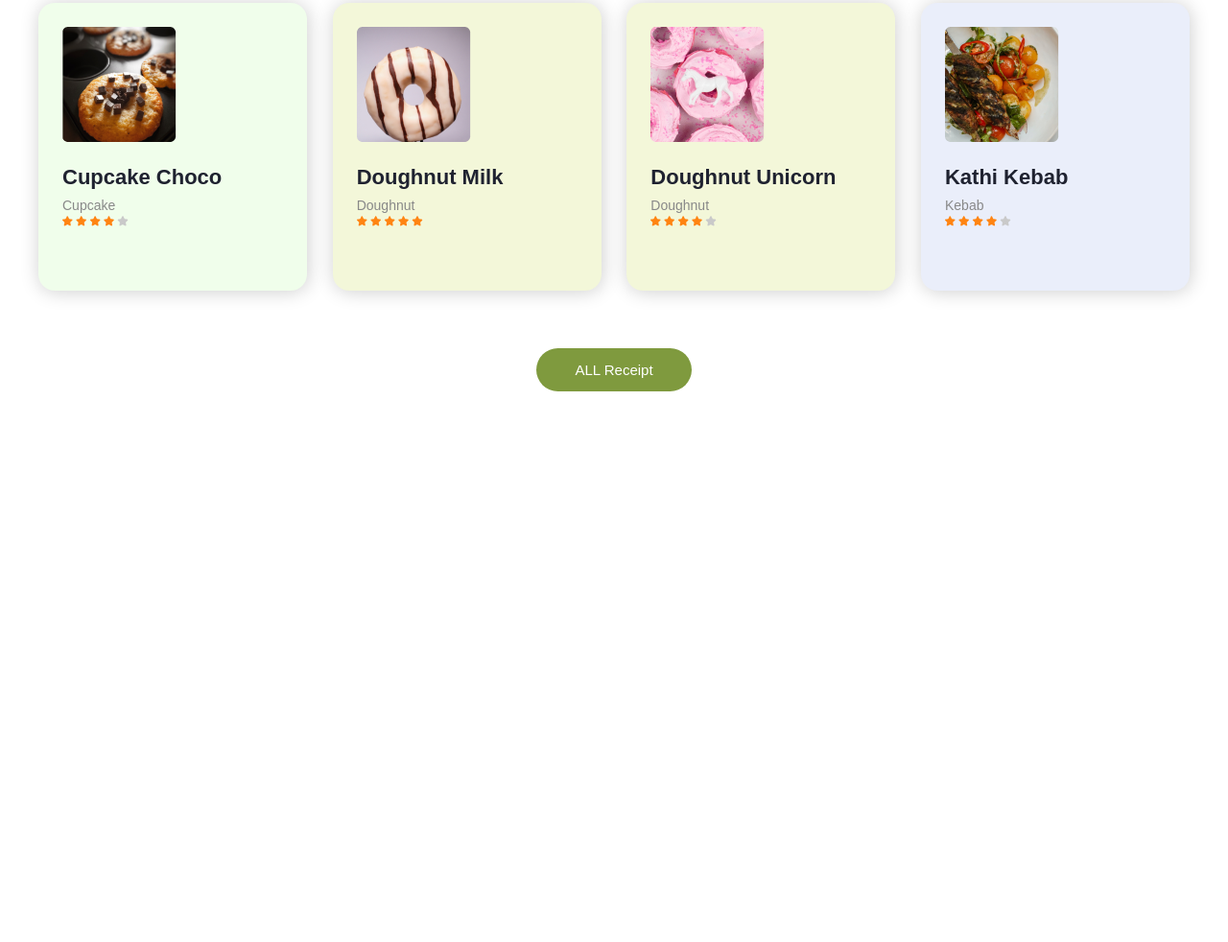
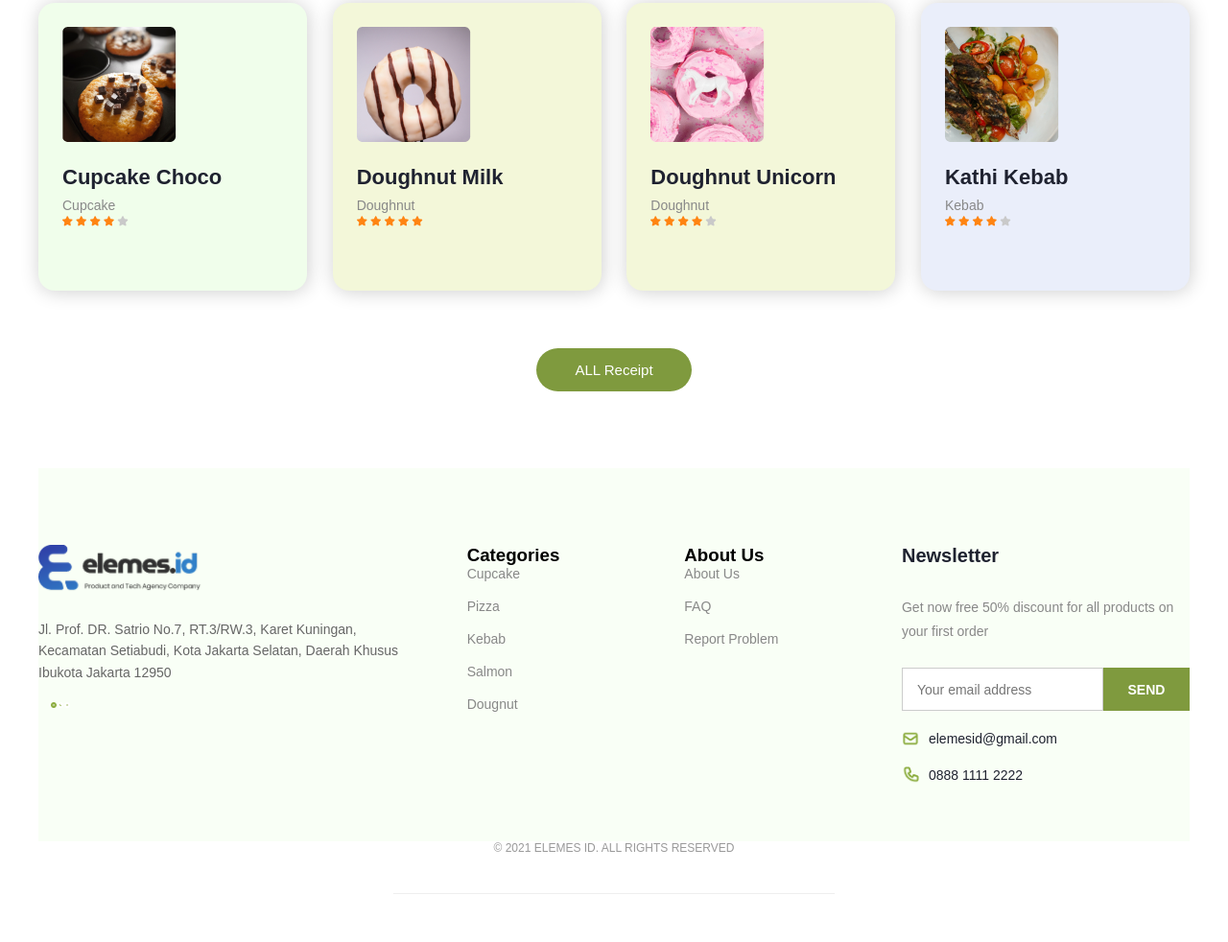
Before and after one commit to a96282496-max/home-work6, a plain HTML site: page index.html in a window 1280 px wide. Shown: the part 1935-2917 px from the top of the page at 96% size. Before the commit the page ends 2423 px from the top, so only its background shows below. Drawn offline with Linux system fonts and the light colour scheme.

Commit message:
section5

```diff
--- a/index.html
+++ b/index.html
@@ -148,5 +148,68 @@
 
     <div class="btn5">ALL Receipt</div>
 </div>
+<!-- con6 -->
+ <div class="con6">
+    <div class="box6">
+        <img src="./image 55.png" alt="" class="logo6">
+        <p>Jl. Prof. DR. Satrio No.7, RT.3/RW.3, Karet Kuningan, Kecamatan Setiabudi, Kota Jakarta Selatan, Daerah Khusus Ibukota Jakarta 12950</p>
+        <div class="icons5">
+            <div class="icon6 green5"><img src="./Frame 442.png" alt=""></div>
+
+        </div>
+    </div>
+
+    <div class="list6">
+        <h3>Categories</h3>
+        <p>Cupcake</p>
+        <p>Pizza</p>
+        <p>Kebab</p>
+        <p>Salmon</p>
+        <p>Dougnut</p>
+    </div>
+
+    <div class="list6">
+        <h3>About Us</h3>
+        <p>About Us</p>
+        <p>FAQ</p>
+        <p>Report Problem</p>
+    </div>
+
+    <div class="news6">
+        <h3>Newsletter</h3>
+        <p>Get now free 50% discount for all products on your first order</p>
+        <div class="form6">
+            <input type="text" placeholder="Your email address">
+            <button>SEND</button>
+        </div>
+        <div class="contact6">
+            <img src="./mail.png" alt="">
+            <span>elemesid@gmail.com</span>
+        </div>
+        <div class="contact6">
+            <img src="./mail (1).png" alt="">
+            <span>0888 1111 2222</span>
+        </div>
+    </div>
+</div>
+
+<p class="copy6">© 2021 ELEMES ID. ALL RIGHTS RESERVED</p>
+
+<div class="con7">
+    <div class="box7">
+        <img src="./menu 1.png" alt="">
+        <p>Home</p>
+    </div>
+
+    <div class="box7 box7_1">
+        <img src="./menu 1.png" alt="">
+        <p>Promotions</p>
+    </div>
+
+    <div class="box7">
+        <img src="./menu 1.png" alt="">
+        <p>Others</p>
+    </div>
+</div>
 </body>
 </html>
--- a/style.css
+++ b/style.css
@@ -144,7 +144,7 @@
 }
 
 .card4 p {
-    margin-top: -8px;
+   margin-top: 10px;
     font-size: 15px;
     color: #555;
 }
@@ -285,6 +285,163 @@
     border-radius: 30px;
 }
 
+/* con6 */
+.con6 {
+    display: flex;
+    justify-content: space-between;
+    max-width: 1200px;
+    margin: auto;
+    padding: 80px 0 60px;
+    font-family: sans-serif;
+    background-color: #F9FFF6;
+}
+
+.box6 {
+    width: 380px;
+}
+
+.logo6 {
+    width: 200px;
+}
+
+.box6 p {
+    margin-top: 25px;
+    font-size: 14px;
+    color: #666;
+    line-height: 1.6;
+}
+
+.icons6 {
+    display: flex;
+    margin-top: 30px;
+}
+
+.icon6 {
+    display: flex;
+    justify-content: center;
+    align-items: center;
+    width: 45px;
+    height: 45px;
+    margin-right: 15px;
+    border-radius: 50%;
+}
+
+.icon6 img {
+    width: 20px;
+}
+
+.green6 {
+    background-color: #7f9a3e;
+}
+
+.list6 {
+    width: 160px;
+}
+
+
+.news6 h3 {
+    font-size: 20px;
+    color: #1f2230;
+    margin-bottom: 30px;
+}
+
+.list6 p {
+    margin-bottom: 18px;
+    font-size: 14px;
+    color: #888;
+}
+
+.news6 {
+    width: 300px;
+}
+
+.news6 p {
+    font-size: 14px;
+    color: #888;
+    line-height: 1.8;
+}
+
+.form6 {
+    display: flex;
+    margin-top: 25px;
+}
+
+.form6 input {
+    width: 210px;
+    height: 45px;
+    padding: 0 15px;
+    font-size: 14px;
+    border: 1px solid #ccc;
+    box-sizing: border-box;
+}
+
+.form6 button {
+    width: 90px;
+    height: 45px;
+    font-size: 14px;
+    font-weight: 700;
+    color: #fff;
+    background-color: #7f9a3e;
+    border: none;
+}
+
+.contact6 {
+    display: flex;
+    align-items: center;
+    margin-top: 20px;
+}
+
+.contact6 img {
+    width: 18px;
+    margin-right: 10px;
+}
+
+.contact6 span {
+    font-size: 14px;
+    color: #1f2230;
+}
+
+.copy6{
+    padding-bottom: 40px;
+    text-align: center;
+    font-size: 12px;
+    color: #999;
+    font-family: "DM Sans", Arial, sans-serif;
+}
+
+.con7 {
+    display: flex;
+    justify-content: space-evenly;
+    max-width: 460px;
+    margin: auto;
+    padding-top: 50px;
+   align-items: center;
+    border-top: 1px solid #eee;
+    background-color: #fff;
+    box-sizing: border-box;
+    gap: 20px;
+
+}
+
+.box7 {
+    display: flex;
+    flex-direction: column;
+    align-items: center;
+    justify-content: center;
+    display: none;
+}
+
+
+.box7 img {
+    width: 39px;
+}
+
+.box7 p {
+    margin-top: 10px;
+    font-size: 14px;
+    color: #888;
+}
+
 
 @media(max-width:500px){
     .n1{
@@ -358,5 +515,18 @@
     .btn5{
         display: none;
     }
+    .con6{
+        display: none;
+    }
+    .copy6{
+        display: none;
+    }
+    .box7{
+        display: inline;
+    }
+    .box7_1 img{
+   margin-left: 5px;
+   }
+
 
 }
```
Also changed, not shown: Frame 442.png (added), mail (1).png (added), mail.png (added), menu 1.png (added).
